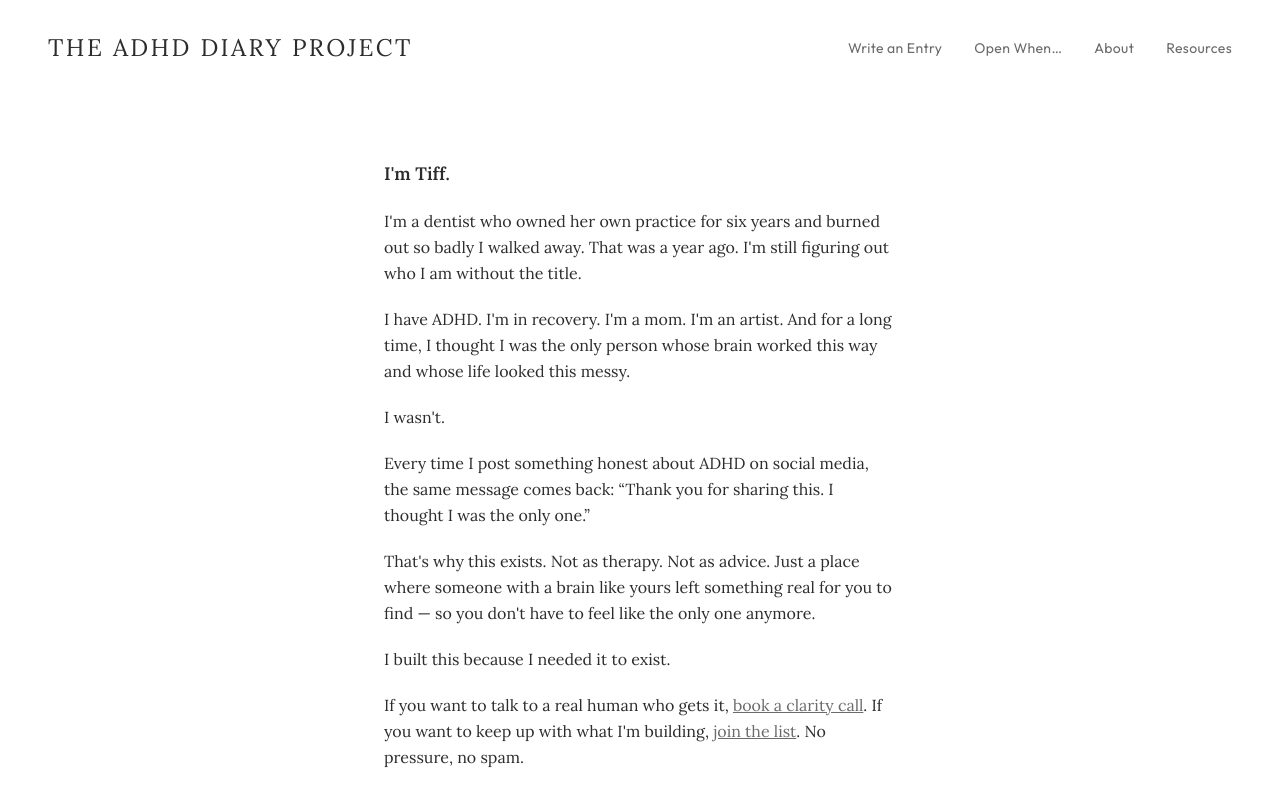
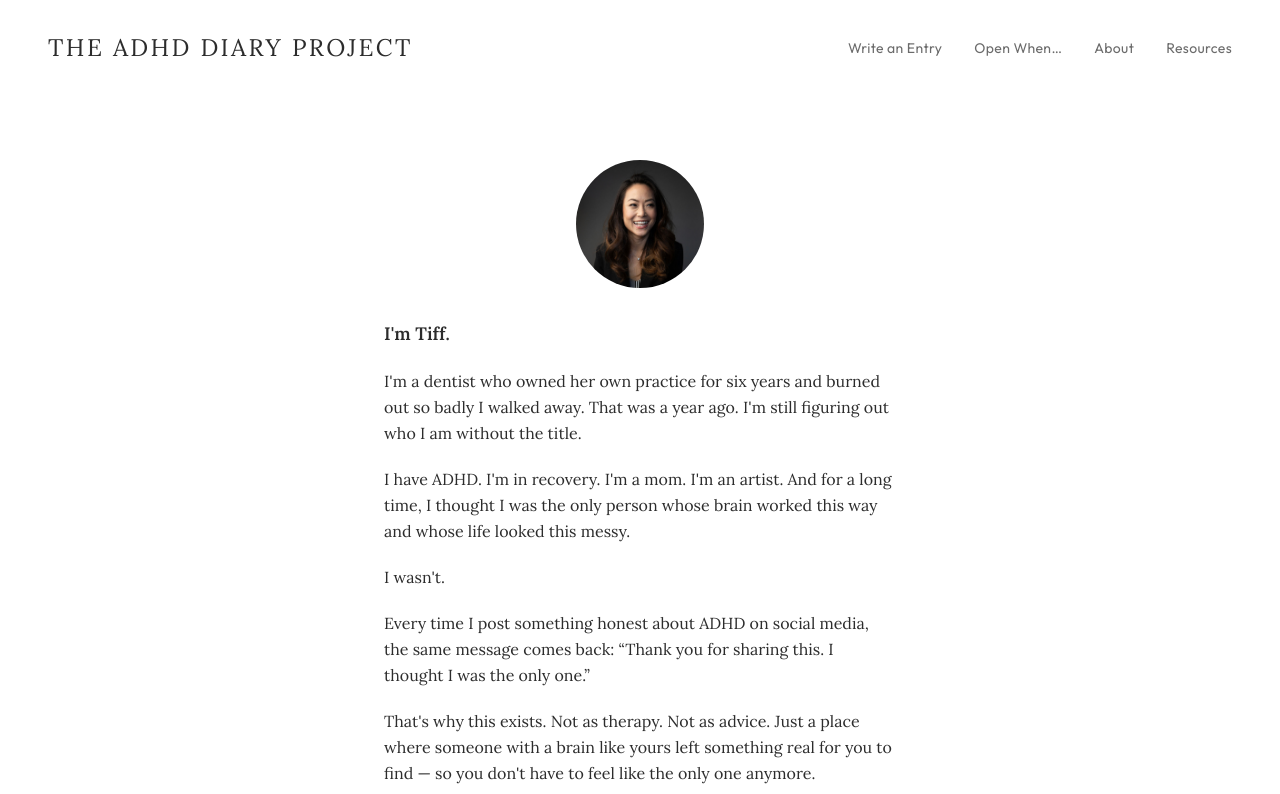
Before and after one commit to tiff-cpu/adhd-letter-project, a Next.js app: page /about in a window 1280 px wide. Shown: the top 794 px of the page. Built offline with nearby package versions, Linux system fonts and the light colour scheme.

Commit message:
add Tiff photo to about page

```diff
--- a/app/about/page.tsx
+++ b/app/about/page.tsx
@@ -1,7 +1,13 @@
+/* eslint-disable @next/next/no-img-element */
 export default function AboutPage() {
   return (
     <div className="flex flex-col items-center px-6 py-8 md:py-16">
       <div className="w-full max-w-lg">
+        <img
+          src="/tiff.jpg"
+          alt="Tiff"
+          className="w-32 h-32 rounded-full object-cover object-top mx-auto mb-8"
+        />
         <div className="font-body text-base text-espresso leading-relaxed space-y-5">
           <p className="text-lg font-semibold">I&apos;m Tiff.</p>
 
```
Also changed, not shown: public/tiff.jpg (added).
